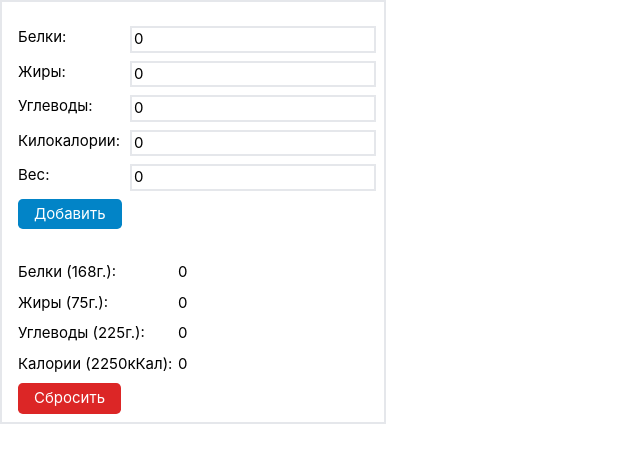
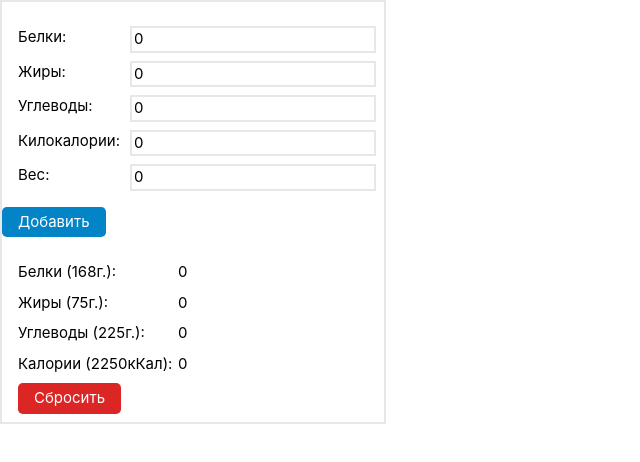
Before and after one commit to va-ovsyanikov/vue-sum-calories, a Vue app: page / in a window 1280 px wide. Shown: the top 462 px of the page, without its empty margins (0-640 px from the left). Built offline with nearby package versions, Linux system fonts and the light colour scheme.

Commit message:
Add: components SetCalories, defineModel, enums

```diff
--- a/src/App.vue
+++ b/src/App.vue
@@ -2,6 +2,7 @@
 import { reactive, ref, watch, onMounted } from 'vue';
 import { type ICalories } from '@/interfaces';
 import { ERulesCalories } from '@/enums';
+import SetCalories from '@/components/SetCalories.vue';
 const key = ref(0);
 const totalCalories = ref({} as ICalories);
 const setCalories = reactive<ICalories>({
@@ -35,8 +36,8 @@ const onSetCalories = () => {
 };
 const onResetCalories = () => {
   if (confirm('Вы действительно хотите сбросить данные?')) {
-    // localStorage.removeItem('calories');
-    // key.value++;
+    localStorage.removeItem('calories');
+    key.value++;
   }
 
   // totalCalories.value = {};
@@ -51,47 +52,13 @@ onMounted(() => {
 
 <template>
   <main class="inline-block border-2">
-    <!-- set calories -->
-    <div class="mt-4 ml-2 p-2">
-      <div class="flex mb-2">
-        <span class="w-[7rem]">Белки: </span
-        ><input class="protein border-2 pl-0.5" v-model="setCalories.protein" type="number" min="0" placeholder="0" />
-      </div>
-      <div class="flex mb-2">
-        <span class="w-[7rem]">Жиры: </span
-        ><input class="fats border-2 pl-0.5" v-model="setCalories.fats" type="number" min="0" placeholder="0" />
-      </div>
-      <div class="flex mb-2">
-        <span class="w-[7rem]">Углеводы: </span
-        ><input
-          class="carbohydrates border-2 pl-0.5"
-          v-model="setCalories.carbohydrates"
-          type="number"
-          min="0"
-          placeholder="0"
-        />
-      </div>
-      <div class="flex mb-2">
-        <span class="w-[7rem]">Килокалории: </span
-        ><input
-          class="carbohydrates border-2 pl-0.5"
-          v-model="setCalories.kilocalories"
-          type="number"
-          min="0"
-          placeholder="0"
-        />
-      </div>
-      <div class="flex mb-2">
-        <span class="w-[7rem]">Вес: </span
-        ><input class="weight border-2 pl-0.5" v-model="setCalories.weight" type="number" min="0" placeholder="0" />
-      </div>
+    <SetCalories :setCalories="setCalories" />
     <button
       class="bg-sky-600 text-white px-4 py-1 hover:bg-sky-800 transition-all rounded-[0.3rem]"
       @click="onSetCalories"
     >
       Добавить
     </button>
-    </div>
     <!-- result calories -->
     <div class="mt-4 ml-2 p-2" :key="key">
       <!-- <h3>Результат:</h3> -->
--- /dev/null
+++ b/src/components/SetCalories.vue
@@ -0,0 +1,13 @@
+<script setup lang="ts">
+import { EDataCalories } from '@/enums';
+const setCalories: any = defineModel('setCalories');
+</script>
+<template>
+  <div class="mt-4 ml-2 p-2">
+    <div class="flex mb-2" v-for="(val, key) in EDataCalories" :key="key">
+      <span class="w-[7rem]">{{ val }}: </span>
+      <input class="protein border-2 pl-0.5" v-model="setCalories[key]" type="number" min="0" placeholder="0" />
+    </div>
+  </div>
+</template>
+<style lang="scss" scoped></style>
--- a/src/enums/index.ts
+++ b/src/enums/index.ts
@@ -4,3 +4,10 @@ export enum ERulesCalories {
   carbohydrates = 225,
   kilocalories = 2250,
 }
+export enum EDataCalories {
+  protein = 'Белки',
+  fats = 'Жиры',
+  carbohydrates = 'Углеводы',
+  kilocalories = 'Килокалории',
+  weight = 'Вес',
+}
--- /dev/null
+++ b/src/types/index.ts
@@ -0,0 +1,3 @@
+import { EDataCalories } from '@/enums';
+
+export type TDataCaloriesKeys = keyof typeof EDataCalories;
```
Also changed, not shown: src/components/ResultsCalories.vue (added). Lines whose indentation alone changed are shown as unchanged.
